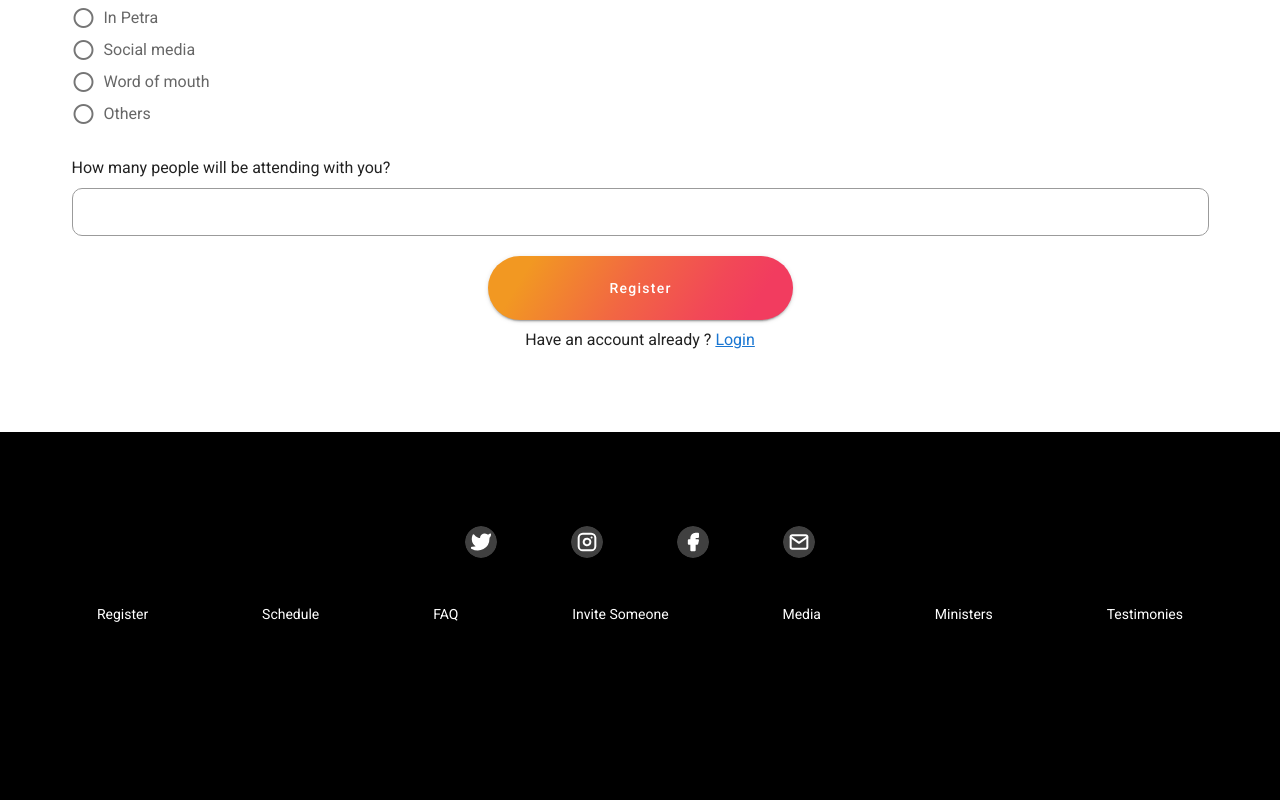
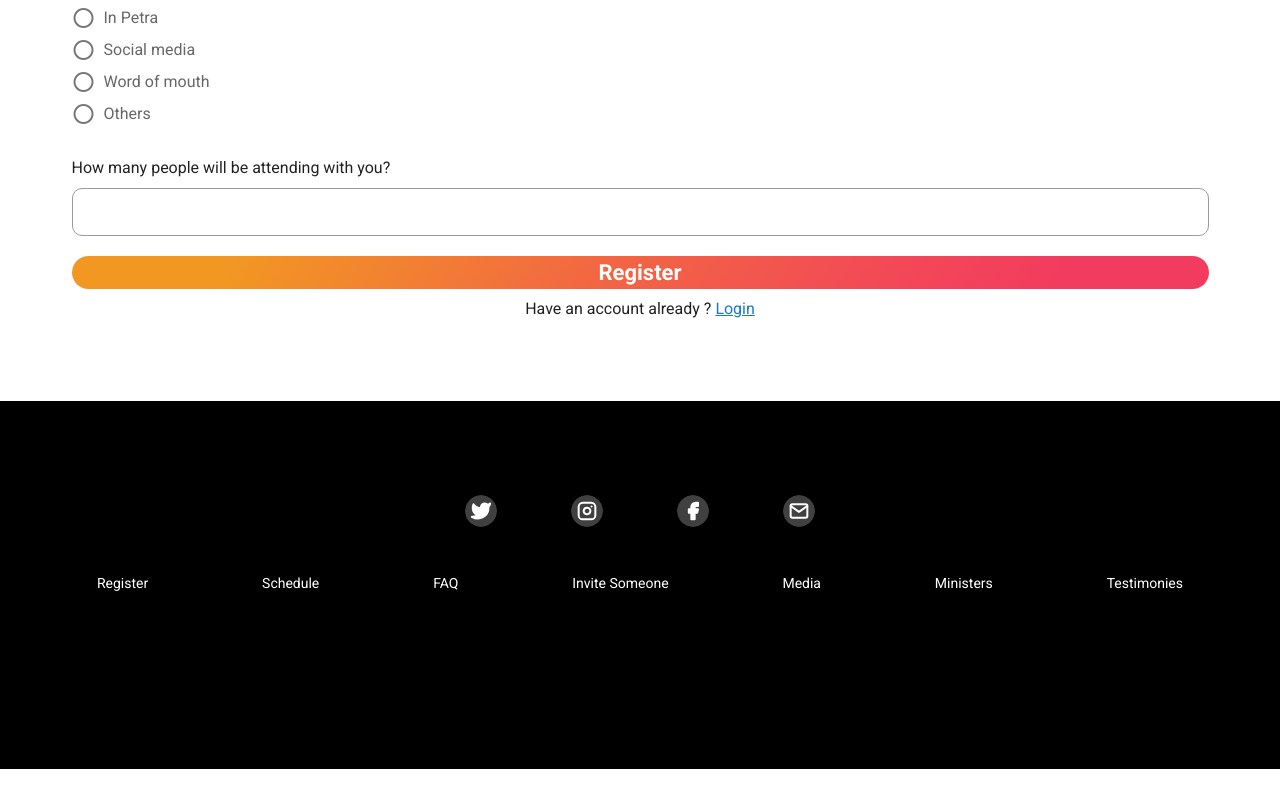
Before and after one commit to pemeraldy/2021-fest, a Nuxt app: page /auth/register in a window 1280 px wide. Shown: the part 954-1754 px from the top of the page. After the commit the page ends 1723 px from the top, so only its background shows below. Built offline with nearby package versions, Linux system fonts and the light colour scheme.

Commit message:
still on layout

```diff
--- a/components/AppHero.vue
+++ b/components/AppHero.vue
@@ -20,12 +20,14 @@ export default {
       return require('@/assets/imgs/' + this.backgroundImage)
     },
     inlineStyle() {
+      // const windowWidth = window.innerWidth
       return {
         backgroundImage: `url(${this.bgImage})`,
         boxShadow:
           this.$route.path === '/'
             ? ''
             : 'inset 2000px 0 0 0 rgba(0, 0, 0, 0.5);',
+        // height: this.$route.path === '/' && windowWidth < 500 ? '229px' : false,
       }
     },
   },
@@ -47,5 +49,10 @@ export default {
     background-size: cover;
     border-bottom-left-radius: 89px;
   }
+  @media screen and (max-width: 768px) {
+    height: 60vh;
+    background-size: cover;
+    border-bottom-left-radius: 216px;
+  }
 }
 </style>
--- a/components/BaseBtn.vue
+++ b/components/BaseBtn.vue
@@ -1,9 +1,5 @@
 <template>
-  <div>
-    <v-btn :to="link" :height="height" class="theme-btn" :width="width" dark>{{
-      text
-    }}</v-btn>
-  </div>
+  <button :to="link" class="theme-btn" dark>{{ text }}</button>
 </template>
 
 <script>
@@ -18,14 +14,14 @@ export default {
       type: String,
       default: '',
     },
-    width: {
-      type: String,
-      default: '343',
-    },
-    height: {
-      type: String,
-      default: '64',
-    },
+    // width: {
+    //   type: String,
+    //   default: '343',
+    // },
+    // height: {
+    //   type: String,
+    //   default: '64',
+    // },
   },
 }
 </script>
@@ -40,7 +36,21 @@ export default {
     #f24857 72.25%,
     #f23c5f 86.44%
   );
+  color: white;
+  outline: none;
+  border: none;
   text-transform: capitalize;
   border-radius: 100px;
+  font-size: 22px;
+  font-weight: 600;
+  width: 100%;
+  height: 100%;
+  /* width: 669px;
+  height: 125px; */
+}
+@media screen and (max-width: 440px) {
+  .theme-btn {
+    width: 271px;
+  }
 }
 </style>
--- a/components/CustomDrawer.vue
+++ b/components/CustomDrawer.vue
@@ -44,7 +44,7 @@ export default {
   width: 100%;
   height: 83vh;
   background: url('~/assets/imgs/nav-bg.png');
-  background-color: #580045;
+  background-color: #00112b;
   z-index: 1000000000;
   border-radius: 16px;
 }
--- a/components/MainContent.vue
+++ b/components/MainContent.vue
@@ -1,7 +1,7 @@
 <template>
   <v-container class="content-container">
-    <div class="mt-16 content-wrap">
-      <h1 class="d-inline callout-heading">
+    <div class="mt-16 content-wrap text-md-center">
+      <h1 class="d-inline text-md-center callout-heading">
         <span class="swashed mr-1 d-inline-block"
           >5 days
           <img
@@ -12,14 +12,12 @@
         </span>
         of encountering God like never before.
       </h1>
-      <div class="d-inline">Click <a href="#">here</a> to see schedule</div>
+      <div class="d-inline d-md-block text-md-center">
+        Click <a href="#">here</a> to see schedule
+      </div>
     </div>
     <v-sheet class="mt-11 d-flex justify-center">
-      <v-sheet
-        min-width="343"
-        min-height="248"
-        class="vid-wrap d-flex justify-center align-center"
-      >
+      <v-sheet class="vid-wrap d-flex justify-center align-center">
         <div>
           <img src="~/assets/imgs/play-icon.svg" alt="play button" />
         </div>
@@ -63,8 +61,8 @@ export default {}
   }
 }
 .vid-wrap {
-  // background: url('~/assets/imgs/vid-img.png') no-repeat;
-  // background-size: cover;
+  background: url('~/assets/imgs/vid-img.png') no-repeat;
+  background-size: cover;
   // height: 400px;
   @media screen and (max-width: 440px) {
     width: 343px;
--- a/pages/index.vue
+++ b/pages/index.vue
@@ -1,12 +1,5 @@
 <template>
   <div>
-    <!-- <Hero>
-      <template #heroActions>
-        <div class="btn-wrap mt-6 d-flex justify-center">
-          <BaseBtn link="/auth/register" text="Register" width="343" />
-        </div>
-      </template>
-    </Hero> -->
     <AppHero background-image="hero-bg-lg.png" />
     <div class="btn-wrap mt-6 d-flex justify-center">
       <BaseBtn link="/auth/register" text="Register" width="343" />
@@ -25,4 +18,14 @@ export default {
   layout: 'custom',
 }
 </script>
-<style scoped></style>
+<style lang="scss" scoped>
+.btn-wrap {
+  width: 669px;
+  height: 125px;
+  margin: 0 auto;
+  @media screen and(max-width:440px) {
+    width: 90%;
+    height: 64px;
+  }
+}
+</style>
```
